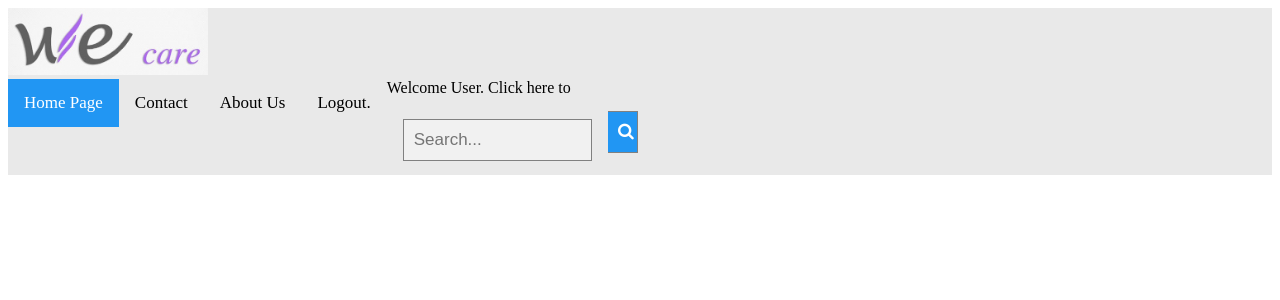
After one commit to aashish22bansal/ITE1008-Open-Source-Programming-E-Commerce-Website-Project, a PHP site: page /Open-Source-Programming-E-Commerce-Project/PHP/header.php in a window 1280 px wide. The commit adds this page. Shown: the top 300 px of the page. Run offline with PHP 8.4, Linux system fonts and the light colour scheme; the visitor is signed in with stand-in values (Sample User, id 1).

Commit message:
Trying to make the logout page

```diff
--- a/HOME_PAGE.html
+++ b/HOME_PAGE.html
@@ -54,7 +54,7 @@
                         <h2>Aditya Maheshwari</h2>
                         <p class="title"> Front-end & Designer</p>
                         <p>Designed Front-end and Database Constraints.</p>
-                        <p>aditya.maheshwari2019!vitstudent.ac.in</p>
+                        <p>aditya.maheshwari2019@vitstudent.ac.in</p>
                         <p><button class="button">Contact</button></p>
                     </div>
                 </div>
@@ -67,7 +67,7 @@
                         <h2>Thiriveedi Dheeraj</h2>
                         <p class="title">Front-end</p>
                         <p>Designed Front-end and worked on Documentation.</p>
-                        <p>thiriveedi.dheeraj2019!vitstudent.ac.in</p>
+                        <p>thiriveedi.dheeraj2019@vitstudent.ac.in</p>
                         <p><button class="button">Contact</button></p>
                     </div>
                 </div>
--- a/PHP/action_page.php
+++ b/PHP/action_page.php
@@ -6,7 +6,7 @@
         <script src="after_login.js"></script>
     </head>
     <body>
-        <iframe src="header.html" width="100%" align="center" scrolling="no"></iframe><br>
+        <iframe src="header.php" width="100%" height="300px" align="center" scrolling="no"></iframe><br>
         <iframe src="side_navigation.html" width="15%" height="500px" align="left"></iframe>
         <iframe src="slideshow.html" width="84%" height="500px" align="right"></iframe>
     </body>
--- a/PHP/header.css
+++ b/PHP/header.css
@@ -64,14 +64,14 @@
     font-size: 17px;
     border: 1px solid grey;
     float: left;
-    width: 80%;
+    width: 64%;
     background: #f1f1f1;
   }
 
   /* Style the submit button */
   form.example button {
     float: left;
-    width: 20%;
+    width: 10%;
     padding: 10px;
     background: #2196F3;
     color: white;
@@ -147,19 +147,19 @@
     }
 }
 
-.column1 {
+.row .column1 {
     align-content: left;
     width: 50%;
 }
 
-.column2 {
+.row .column2 {
     align-content: right;
     width: 50%;
 }
 
-  /* Clear floats after the columns */
-  .row:after {
+/* Clear floats after the columns */
+.row:after {
     content: "";
     display: table;
     clear: both;
-  }
+}
--- /dev/null
+++ b/PHP/header.php
@@ -0,0 +1,38 @@
+<!DOCTYPE html>
+<html>
+    <head>
+        <link rel="stylesheet" type="text/css" href="header.css">
+    </head>
+    <body>
+        <div class="header">
+            <div class="column">
+                <img src="wecare.jpg" width="200px" height="67px">
+            </div>
+            <div class="column">
+                <a href="HOME_PAGE.html" target="_blank" class="active">Home Page</a>
+                <div class="header-left">
+                    <a href="Contact.html" target="_blank">Contact</a>
+                    <a href="HOME_PAGE.html" target="_blank">About Us</a>
+                    <!-- Load icon library -->
+                    <link rel="stylesheet" href="https://cdnjs.cloudflare.com/ajax/libs/font-awesome/4.7.0/css/font-awesome.min.css">
+                </div>
+                <div class="header-right">
+                    <?php
+                        session_start();
+                        //include 'admin_login.php';
+                        //include 'customer_login.php';
+                        if($_SESSION["username"]) {
+                    ?>
+                    Welcome User. Click here to <a href="logout.php" tite="Logout">Logout.
+                    <?php
+                        }else echo "<h1>Please login first .</h1>";
+                    ?>
+                </div>
+                <form class="example" action="action_page.php">
+                    <input type="text" placeholder="Search..." name="search">
+                    <button type="submit"><i class="fa fa-search"></i></button>
+                </form>
+            </div>
+        </div>
+    </body>
+</html>
--- /dev/null
+++ b/PHP/logout.php
@@ -0,0 +1,6 @@
+<?php
+    session_start();
+    unset($_SESSION["id"]);
+    unset($_SESSION["name"]);
+    header("Location:login.php");
+?>
```
Also changed, not shown: PHP/header.html (deleted, +0 -40 lines), admin_login.php (+1 -1 lines).
